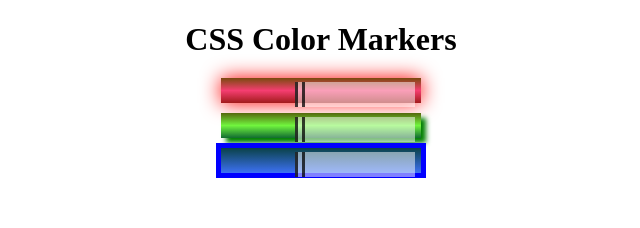
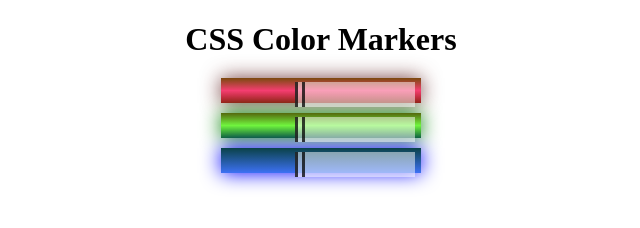
Before and after one commit to AnimalToonny/Colored-Markets, a plain HTML site: page index.html in a window 1280 px wide. Shown: the whole page, without its empty margins (319-959 px from the left). Drawn offline with Linux system fonts and the light colour scheme.

Commit message:
fix: standardize box-shadow styles across color classes

```diff
--- a/style.css
+++ b/style.css
@@ -12,15 +12,15 @@ h1 {
 }
 .red {
     background: linear-gradient(rgb(122, 74, 14), rgb(245, 62, 113), rgb(162, 27, 27));
-    box-shadow: 0 0 20px 0 red;
+    box-shadow: 0 0 20px 0 rgba(83, 14, 14, 0.8);
 }
 .green {
     background: linear-gradient(#55680D,#71F53E,#116C31);
-    box-shadow: 5px 5px 5px green;
+    box-shadow: 0 0 20px 0 green;
 }
 .blue {
     background: linear-gradient(hsl(186, 76%, 16%), hsl(223, 90%, 60%));
-    box-shadow: 0 0 0 5px blue;
+    box-shadow: 0 0 20px 0 blue;
 }
 .sleeve {
     width: 110px;
```
